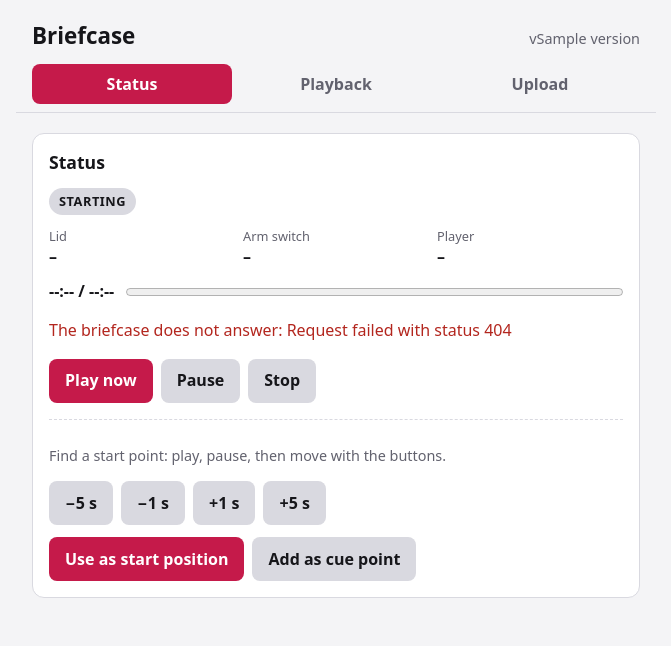
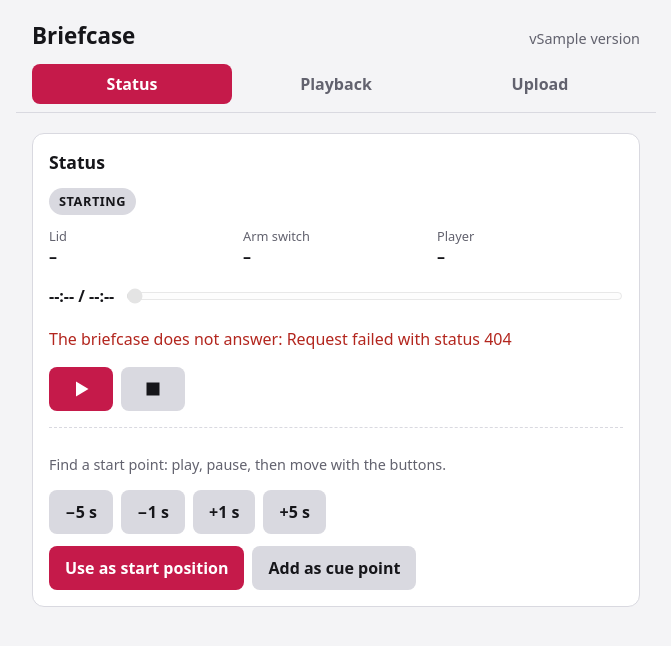
Before and after one commit to BatchCodes/rickroll_briefcase, a Python web app: template controller/src/briefcase/templates/index.html in a window 1280 px wide. Shown: the top 646 px of the page, without its empty margins (304-975 px from the left). Run offline with Jinja, Linux system fonts and the light colour scheme; the template is opened without the code that fills it: most values are stand-ins (such as "Sample title", 1, 10 or a date in 2020).

Commit message:
feat: make the status progress bar a slider to tap and drag to seek and replace the play, pause and stop buttons with icons

```diff
--- a/controller/src/briefcase/static/app.js
+++ b/controller/src/briefcase/static/app.js
@@ -64,6 +64,8 @@
 }
 
 let lastStatus = null;
+// True while a finger or the mouse drags the position bar.
+let draggingPosition = false;
 let lastArmedVideo = null;
 let videos = [];
 
@@ -128,15 +130,17 @@
   const playing = status.state === "playing";
   const position = status.position_sec;
   const duration = status.duration_sec;
+  const bar = $("#position-bar");
+  bar.disabled = !playing || !duration;
+  if (!draggingPosition) {
     $("#position-text").textContent =
       position === null || position === undefined
         ? "--:-- / --:--"
         : `${formatTime(position)} / ${duration ? formatTime(duration) : "--:--"}`;
-  const bar = $("#position-bar");
     bar.max = duration || 1;
     bar.value = position && duration ? Math.min(position, duration) : 0;
-  $("#pause-button").textContent = status.paused ? "Resume" : "Pause";
-  $("#pause-button").disabled = !playing;
+  }
+  setPlayButton(playing && !status.paused ? "pause" : "play");
   for (const button of document.querySelectorAll("#position-tools button")) {
     button.disabled = !playing;
   }
@@ -169,6 +173,15 @@
   $("#simulate").hidden = !status.simulated_inputs;
   $("#sim-lid").textContent = status.lid_open ? "Close lid" : "Open lid";
   $("#sim-arm").textContent = status.armed ? "Disarm" : "Arm";
+}
+
+function setPlayButton(action) {
+  const button = $("#play-button");
+  const label = action === "pause" ? "Pause" : lastStatus.paused ? "Resume" : "Play";
+  button.dataset.action = action;
+  button.setAttribute("aria-label", label);
+  button.title = label;
+  $("use", button).setAttribute("href", `#icon-${action}`);
 }
 
 async function refreshStatus() {
@@ -512,17 +525,34 @@
   }
   window.addEventListener("hashchange", () => showTab(currentTab()));
 
+  // One button: play from the start position, pause, or resume after a pause.
   $("#play-button").addEventListener("click", () =>
-    run(async () => renderStatus(await api("POST", "/api/play", { active: true }))),
+    run(async () => {
+      const playing = lastStatus && lastStatus.state === "playing";
+      const status = !playing
+        ? await api("POST", "/api/play", { active: true })
+        : await api("POST", "/api/pause", {
+            paused: $("#play-button").dataset.action === "pause",
+          });
+      renderStatus(status);
+    }),
   );
   $("#stop-button").addEventListener("click", () =>
     run(async () => renderStatus(await api("POST", "/api/play", { active: false }))),
   );
-  $("#pause-button").addEventListener("click", () =>
-    run(async () =>
-      renderStatus(await api("POST", "/api/pause", { paused: !lastStatus.paused })),
-    ),
+  const bar = $("#position-bar");
+  bar.addEventListener("input", () => {
+    draggingPosition = true;
+    const duration = lastStatus && lastStatus.duration_sec;
+    $("#position-text").textContent =
+      `${formatTime(Number(bar.value))} / ${duration ? formatTime(duration) : "--:--"}`;
+  });
+  bar.addEventListener("change", async () => {
+    await run(async () =>
+      renderStatus(await api("POST", "/api/seek", { position_sec: Number(bar.value) })),
     );
+    draggingPosition = false;
+  });
   for (const button of document.querySelectorAll(".seek")) {
     button.addEventListener("click", () =>
       run(async () =>
--- a/controller/src/briefcase/static/style.css
+++ b/controller/src/briefcase/static/style.css
@@ -252,9 +252,34 @@
   white-space: nowrap;
 }
 
-.position progress {
+.position input[type="range"] {
   flex: 1;
-  accent-color: var(--accent);
+  min-width: 0;
+  height: 32px;
+  margin: 0;
+  cursor: pointer;
+}
+
+.position input[type="range"]:disabled {
+  cursor: default;
+  opacity: 0.5;
+}
+
+.icon-sprite {
+  display: none;
+}
+
+button.icon {
+  display: inline-flex;
+  align-items: center;
+  justify-content: center;
+  min-width: 64px;
+}
+
+button.icon svg {
+  width: 24px;
+  height: 24px;
+  fill: currentColor;
 }
 
 .position-tools {
--- a/controller/src/briefcase/templates/index.html
+++ b/controller/src/briefcase/templates/index.html
@@ -9,6 +9,11 @@
     <link rel="icon" href="{{ url_for('static', path='icon.svg') }}?v={{ asset_version }}" type="image/svg+xml" />
   </head>
   <body>
+    <svg class="icon-sprite" aria-hidden="true">
+      <symbol id="icon-play" viewBox="0 0 24 24"><path d="M7 4.5v15l12.5-7.5z" /></symbol>
+      <symbol id="icon-pause" viewBox="0 0 24 24"><path d="M6 4.5h4.5v15H6zM13.5 4.5H18v15h-4.5z" /></symbol>
+      <symbol id="icon-stop" viewBox="0 0 24 24"><path d="M5.5 5.5h13v13h-13z" /></symbol>
+    </svg>
     <header>
       <h1>Briefcase</h1>
       <span class="version">v{{ version }}</span>
@@ -37,13 +42,17 @@
         <p id="power-message" class="error" hidden></p>
         <div class="position">
           <span id="position-text" class="position-text">--:-- / --:--</span>
-          <progress id="position-bar" max="1" value="0"></progress>
+          <input id="position-bar" type="range" min="0" max="1" step="0.1" value="0"
+                 aria-label="Playback position" disabled />
         </div>
         <p id="status-error" class="error" hidden></p>
         <div class="buttons">
-          <button id="play-button" type="button">Play now</button>
-          <button id="pause-button" type="button" class="secondary">Pause</button>
-          <button id="stop-button" type="button" class="secondary">Stop</button>
+          <button id="play-button" type="button" class="icon" aria-label="Play" title="Play">
+            <svg viewBox="0 0 24 24" aria-hidden="true"><use href="#icon-play" /></svg>
+          </button>
+          <button id="stop-button" type="button" class="icon secondary" aria-label="Stop" title="Stop">
+            <svg viewBox="0 0 24 24" aria-hidden="true"><use href="#icon-stop" /></svg>
+          </button>
         </div>
         <div id="position-tools" class="position-tools">
           <p class="muted">Find a start point: play, pause, then move with the buttons.</p>
```
Lines whose indentation alone changed are shown as unchanged.
